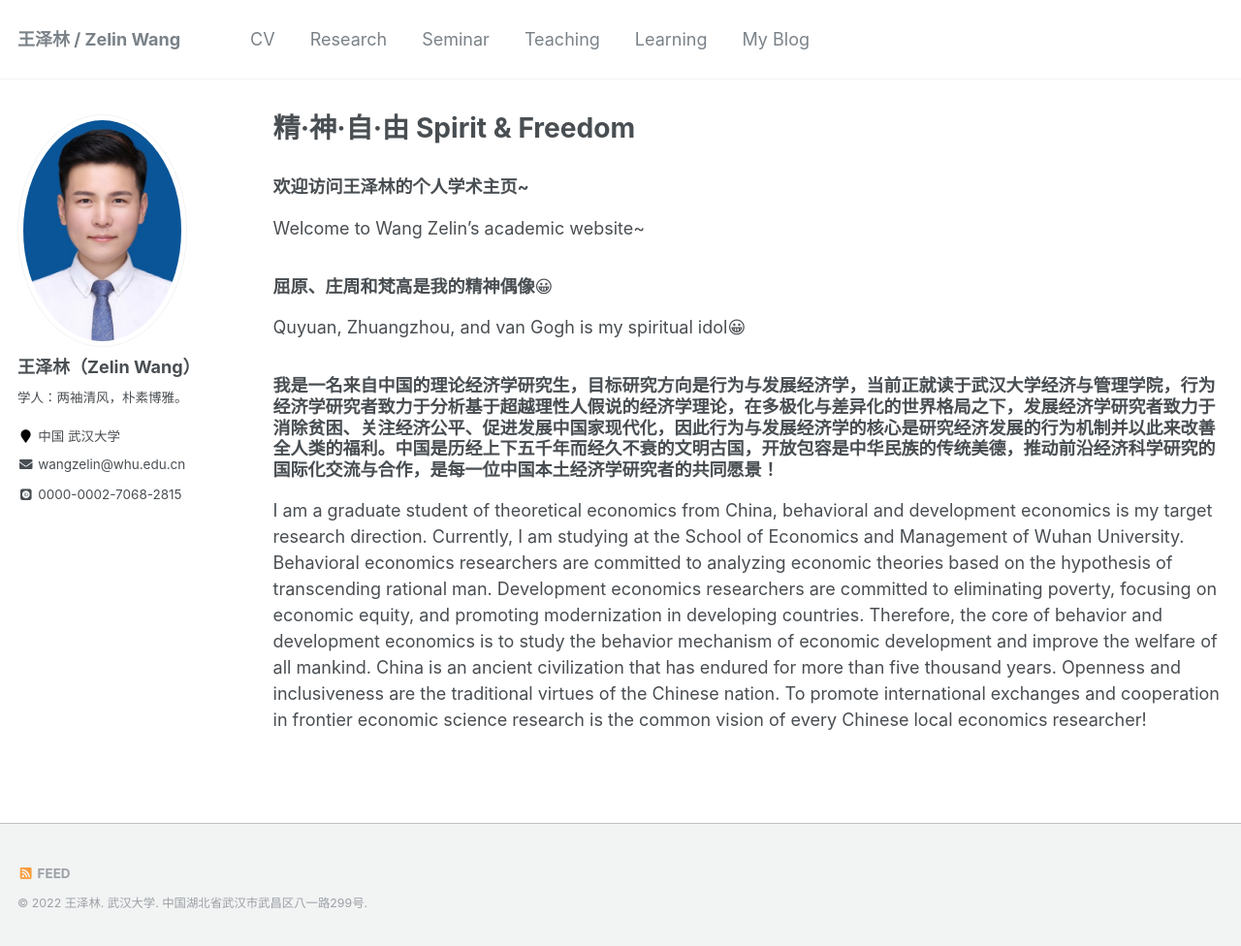
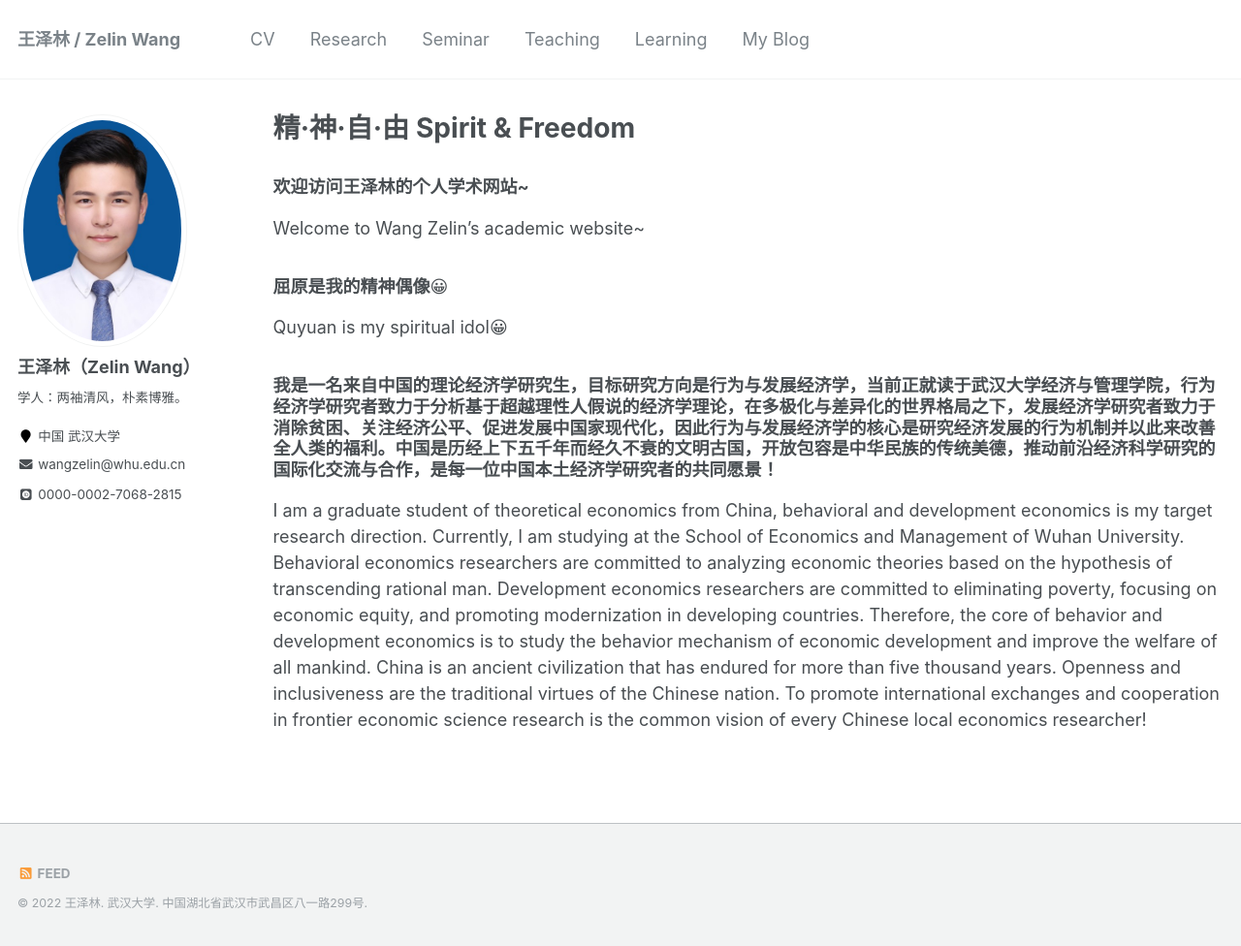
Before and after one commit to ColinWangZelin/colinwangzelin.github.io, a Jekyll site: the page built from index.md, in a window 1280 px wide and 978 px high. Shown: the whole window at 97% size. Built offline with Jekyll 4.4.1, drawn with Linux system fonts in a browser that asks for light colours; some web fonts are replaced.

Commit message:
Update index.md

```diff
--- a/index.md
+++ b/index.md
@@ -9,13 +9,13 @@ redirect_from:
 
 {% include base_path %}
 
-### 欢迎访问王泽林的个人学术主页~
+### 欢迎访问王泽林的个人学术网站~
 
 Welcome to Wang Zelin's academic website~
 
-### 屈原、庄周和梵高是我的精神偶像😀
+### 屈原是我的精神偶像😀
 
-Quyuan, Zhuangzhou, and van Gogh is my spiritual idol😀
+Quyuan is my spiritual idol😀
 
 ### 我是一名来自中国的理论经济学研究生，目标研究方向是行为与发展经济学，当前正就读于武汉大学经济与管理学院，行为经济学研究者致力于分析基于超越理性人假说的经济学理论，在多极化与差异化的世界格局之下，发展经济学研究者致力于消除贫困、关注经济公平、促进发展中国家现代化，因此行为与发展经济学的核心是研究经济发展的行为机制并以此来改善全人类的福利。中国是历经上下五千年而经久不衰的文明古国，开放包容是中华民族的传统美德，推动前沿经济科学研究的国际化交流与合作，是每一位中国本土经济学研究者的共同愿景！
 
```
